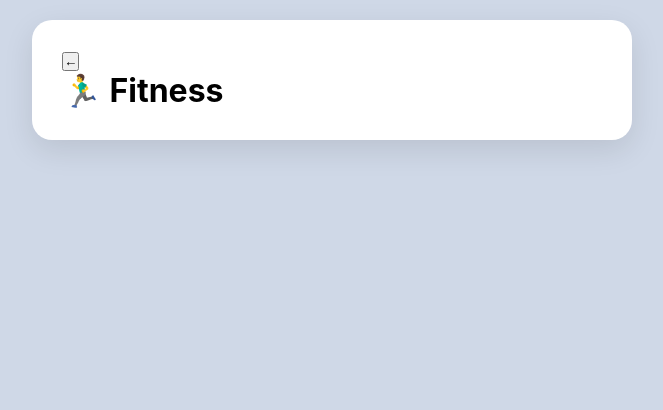
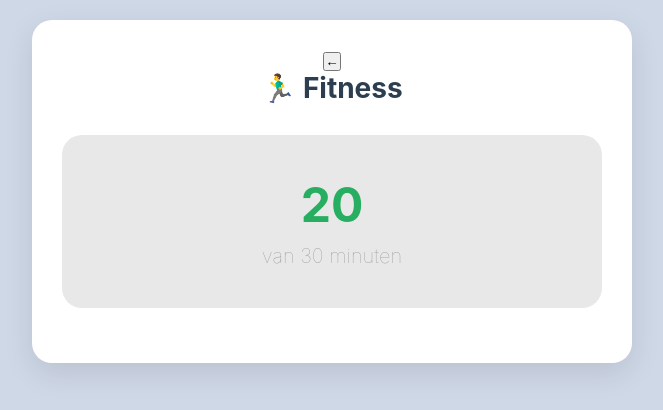
Before and after one commit to mikaluuv/Habit-Tracker-Amel, a plain HTML site: page details.html in a window 1280 px wide. Shown: the whole page, without its empty margins (308-971 px from the left). Drawn offline with Linux system fonts and the light colour scheme.

Commit message:
een progressie box maken waar er staat wat je hebt gedaan ect...

```diff
--- a/details.html
+++ b/details.html
@@ -27,6 +27,38 @@
         padding: 30px;
         box-shadow: 0 10px 30px rgba(0, 0, 0, 0.1);
       }
+
+      .header {
+        text-align: center;
+        margin-bottom: 30px;
+      }
+
+      .habit-title {
+        font-size: 28px;
+        font-weight: 700;
+        color: #2c3e50;
+      }
+
+      .progress-box {
+        padding: 40px;
+        margin-bottom: 25px;
+        background-color: rgb(232, 232, 232);
+        border-radius: 20px;
+        text-align: center;
+      }
+
+      .progress-number {
+        font-size: 48px;
+        color: #27ae60;
+        font-weight: bold;
+      }
+
+      .progress-text {
+        font-size: 20px;
+        color: #9d9d9d;
+        margin-top: 10px;
+        font-weight: lighter;
+      }
     </style>
   </head>
   <body>
@@ -35,6 +67,11 @@
         <button class="back-btn">←</button>
         <h1 class="habit-title">🏃‍♂️ Fitness</h1>
       </div>
+
+      <div class="progress-box">
+        <div class="progress-number">20</div>
+        <div class="progress-text">van 30 minuten</div>
+      </div>
     </div>
   </body>
 </html>
```
